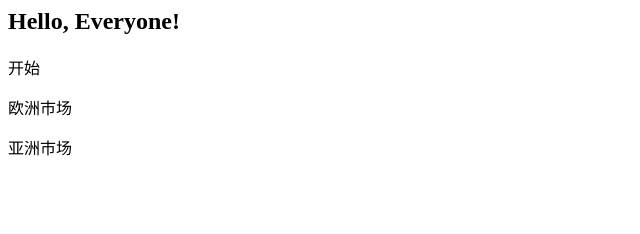
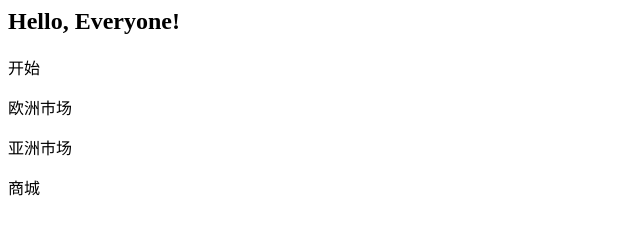
Before and after one commit to apczsc/DBHot, a plain HTML site: page index.html in a window 1280 px wide. Shown: the full height of the page, 0-640 px from the left. Drawn offline with Linux system fonts and the light colour scheme.

Commit message:
A1 建立商城业务

```diff
--- a/index.html
+++ b/index.html
@@ -12,6 +12,8 @@
 <p> 欧洲市场 </p>
 <p> 亚洲市场 </p>
 
+	<p> 商城 </p>
+
 </body>
 
 <foot>
```
